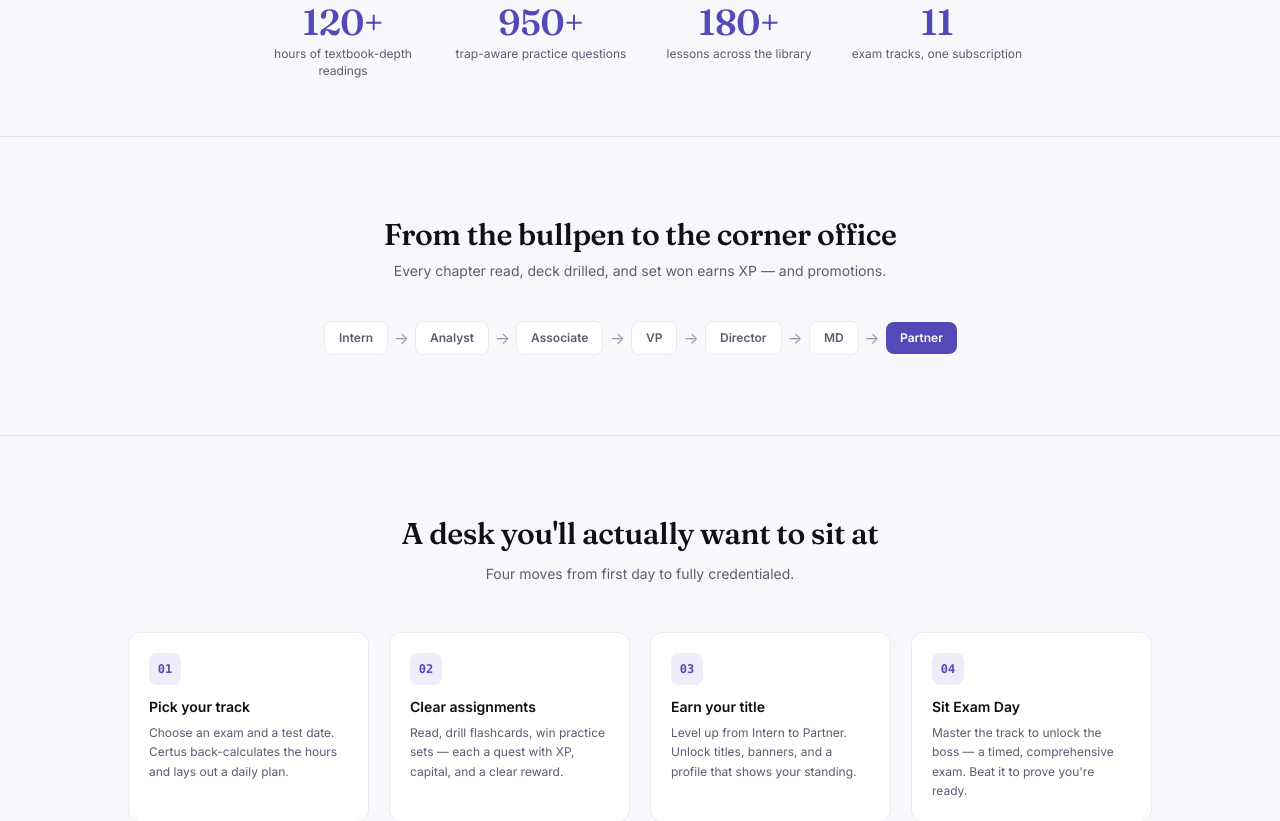
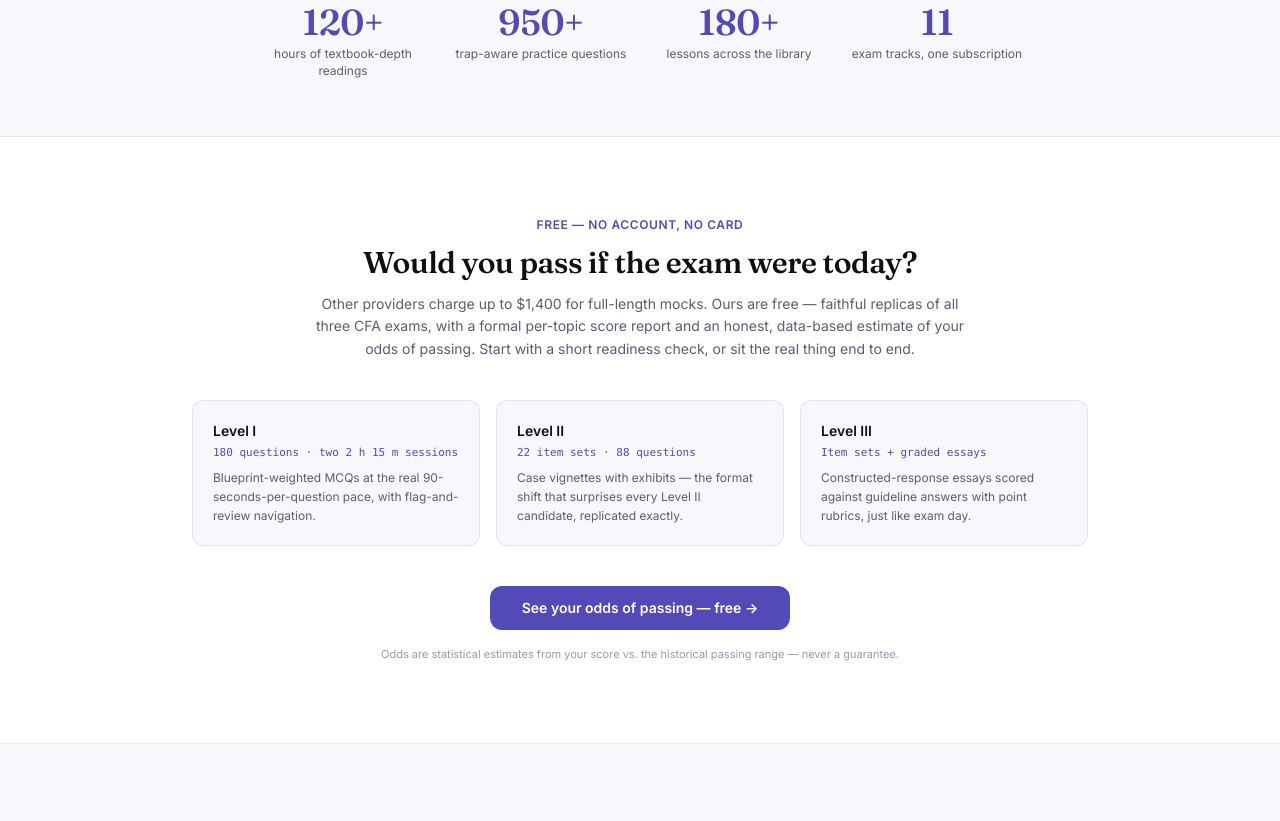
Before and after one commit to DanteBuonadonna/Certus, a Next.js app: page / in a window 1280 px wide. Shown: the part 900-1721 px from the top of the page. Built offline with nearby package versions, Linux system fonts and the light colour scheme.

Commit message:
Landing page: free mock exams section (Levels I-III) with odds-of-passing hook

```diff
--- a/src/app/page.tsx
+++ b/src/app/page.tsx
@@ -142,6 +142,47 @@
               <div className="text-xs" style={{ color: "var(--text-secondary)", lineHeight: 1.4 }}>{x.l}</div>
             </div>
           ))}
+        </div>
+      </section>
+
+      {/* ---------- Free mock exams (Levels I–III) ---------- */}
+      <section className="px-6 py-20" style={{ borderBottom: "0.5px solid var(--border)", background: "var(--bg-card)" }}>
+        <div className="max-w-4xl mx-auto text-center">
+          <p className="text-xs font-semibold uppercase tracking-wider mb-3" style={{ color: "var(--primary)" }}>
+            Free — no account, no card
+          </p>
+          <h2 className="font-display text-3xl mb-3" style={{ color: "var(--text-primary)" }}>
+            Would you pass if the exam were today?
+          </h2>
+          <p className="text-sm max-w-2xl mx-auto mb-10" style={{ color: "var(--text-secondary)", lineHeight: 1.6 }}>
+            Other providers charge up to $1,400 for full-length mocks. Ours are free — faithful
+            replicas of all three CFA exams, with a formal per-topic score report and an honest,
+            data-based estimate of your odds of passing. Start with a short readiness check, or sit
+            the real thing end to end.
+          </p>
+          <div className="grid sm:grid-cols-3 gap-4 mb-10 text-left">
+            {[
+              { lvl: "Level I", spec: "180 questions · two 2 h 15 m sessions", detail: "Blueprint-weighted MCQs at the real 90-seconds-per-question pace, with flag-and-review navigation." },
+              { lvl: "Level II", spec: "22 item sets · 88 questions", detail: "Case vignettes with exhibits — the format shift that surprises every Level II candidate, replicated exactly." },
+              { lvl: "Level III", spec: "Item sets + graded essays", detail: "Constructed-response essays scored against guideline answers with point rubrics, just like exam day." },
+            ].map((x) => (
+              <div key={x.lvl} className="rounded-xl p-5" style={{ background: "var(--bg)", border: "0.5px solid var(--border)" }}>
+                <div className="text-sm font-semibold mb-1" style={{ color: "var(--text-primary)" }}>{x.lvl}</div>
+                <div className="text-[11px] font-mono mb-2" style={{ color: "var(--primary)" }}>{x.spec}</div>
+                <p className="text-xs" style={{ color: "var(--text-secondary)", lineHeight: 1.55 }}>{x.detail}</p>
+              </div>
+            ))}
+          </div>
+          <Link
+            href="/mock"
+            className="inline-block px-8 py-3 rounded-xl text-sm font-semibold"
+            style={{ background: "var(--primary)", color: "#fff" }}
+          >
+            See your odds of passing — free →
+          </Link>
+          <p className="text-[11px] mt-4" style={{ color: "var(--text-muted)" }}>
+            Odds are statistical estimates from your score vs. the historical passing range — never a guarantee.
+          </p>
         </div>
       </section>
 
```
